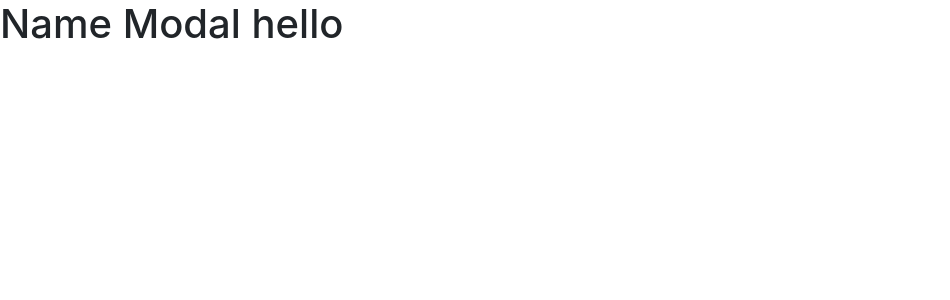
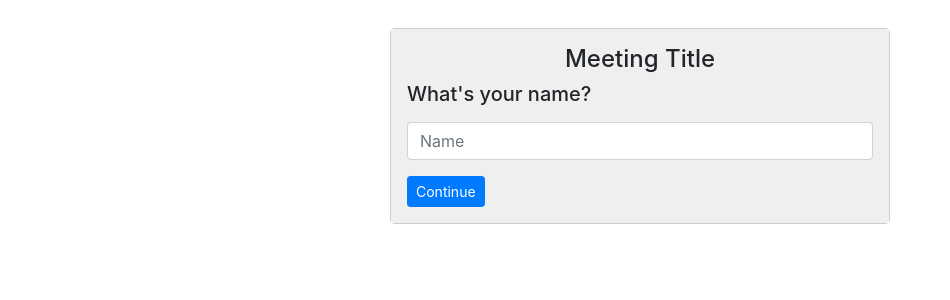
Before and after one commit to slohacks/When4Meet, a React (Create React App) app in the folder frontend/: page /meeting/1 in a window 1280 px wide. Shown: the top 300 px of the page, without its empty margins (0-950 px from the left). Built offline with nearby package versions, Linux system fonts and the light colour scheme.

Commit message:
name update

```diff
--- /dev/null
+++ b/frontend/src/components/Modals/NameModal.css
@@ -0,0 +1,19 @@
+/* h4 {
+    font-family: Helvetica Neue;
+    font-style: normal;
+    font-weight: 500;
+    font-size: 70px;
+    line-height: 33px;
+} */
+
+.modal-background-color{
+    background: #EFEFEF;
+    width: 100%;
+
+}
+
+.modal-content{
+    background: #EFEFEF;
+    width: 55%;
+
+}
--- a/frontend/src/components/Modals/NameModal.jsx
+++ b/frontend/src/components/Modals/NameModal.jsx
@@ -1,13 +1,44 @@
-/* eslint-disable */
+// /* eslint-disable */
 import React from 'react';
+import Button from 'react-bootstrap/Button';
+import Modal from 'react-bootstrap/Modal';
+import Form from 'react-bootstrap/Form';
+// import 'bootstrap/dist/css/bootstrap.min.css';
+import './NameModal.css'
+
+// 20px and a background color of #EFEFEF to match the mockups.
 
 export default (props) => {
   console.log('Rendering NameModal');
 
   return (
-    <div>
-      <h1>Name Modal hello</h1>
-    </div>
+
+      <Modal.Dialog>
+        {/* <div className="modal-content"> */}
+          <div className="modal-background-color">
+
+
+
+      <Modal.Body>
+
+        <Modal.Title><h4 className="text-center">Meeting Title</h4></Modal.Title>
+          <Form>
+            <Form.Group controlId="exampleForm.ControlInput1">
+              <Form.Label><h5>What's your name?</h5></Form.Label>
+              <Form.Control type="name" placeholder="Name" />
+            </Form.Group>
+          </Form>
+
+          <Button variant="primary" size="sm">
+            Continue
+          </Button>{' '}
+
+      </Modal.Body>
+
+        {/* </div> */}
+        </div>
+      </Modal.Dialog>
+
 
   );
 };
```
